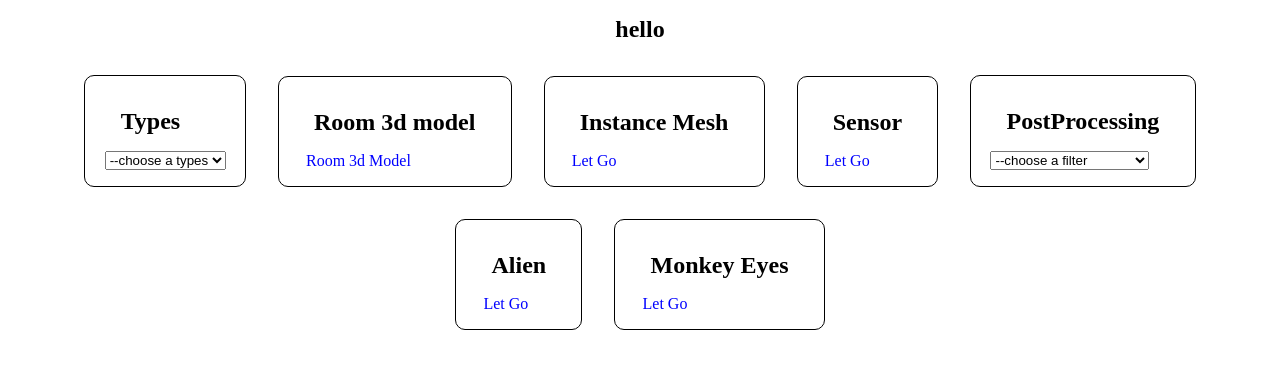
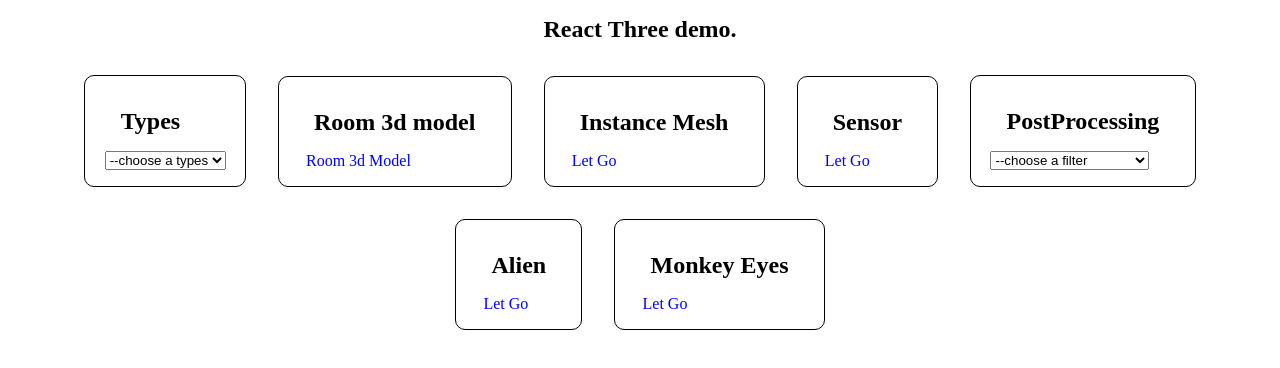
Before and after one commit to thomas9291/react-three, a Next.js app: page / in a window 1280 px wide. Shown: the top 368 px of the page. Built offline with nearby package versions, Linux system fonts and the light colour scheme.

Commit message:
title run

```diff
--- a/src/pages/_app.js
+++ b/src/pages/_app.js
@@ -4,7 +4,7 @@ import Head from "next/head";
 export default function App({ Component, pageProps }) {
 
   return (<> <Head>
-  <title>Create Next App</title>
+  <title>React Three Demo</title>
   <meta name="description" content="Generated by create next app" />
   <meta name="viewport" content="width=device-width, initial-scale=1" />
   <link rel="icon" href="/favicon.ico" />
--- a/src/pages/index.js
+++ b/src/pages/index.js
@@ -13,7 +13,7 @@ export default function Home() {
   };
   return (
     <main>
-      <h2 className={styles.title}>hello</h2>
+      <h2 className={styles.title}>React Three demo.</h2>
       <div className={styles.cardContainer}>
         <div className={styles.card}>
           <h2>Types</h2>
```
